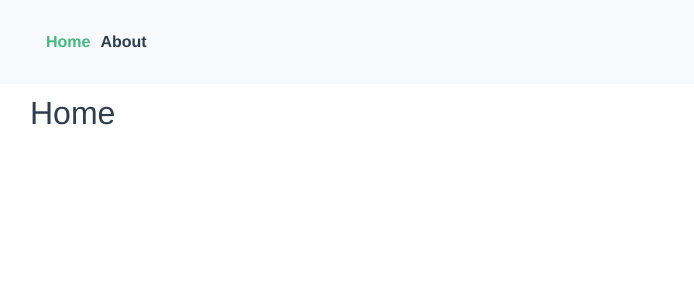
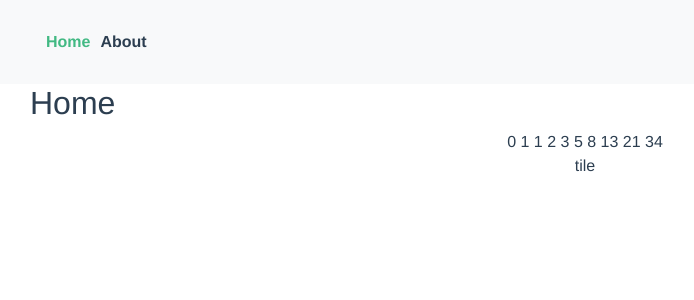
Before and after one commit to DeleteOMatic/guardian360, a Vue app: page / in a window 1280 px wide. Shown: the top 300 px of the page, without its empty margins (55-749 px from the left). Built offline with nearby package versions, Linux system fonts and the light colour scheme; the HTML template or start-up script is replaced by a standard one.

Commit message:
Add fibonacci component

```diff
--- /dev/null
+++ b/src/components/3_organisms/FIbonacciTile.vue
@@ -0,0 +1,43 @@
+<template>
+  <section>
+    <div v-html="info"></div>
+    <div v-html="tiles"></div>
+  </section>
+</template>
+<script>
+export default {
+  name: 'FibonacciTile',
+  components: {
+  },
+  data () {
+    return {
+      info: 'init',
+      tiles: ''
+    }
+  },
+  methods: {
+    // start
+    generateNumbers: function () {
+      console.log('generateNumbers')
+      let f0 = 0
+      let f1 = 1
+      let fibo = 0
+      this.info = ''
+      for (let i = 0; i < 10; i++) {
+        this.info = this.info + ' ' + fibo
+        f0 = f1
+        f1 = fibo
+        fibo = f1 + f0
+      }
+    },
+    generateTiles: function () {
+      this.tiles = '<div>tile</div>'
+    }
+    // end
+  },
+  mounted () {
+    this.generateNumbers()
+    this.generateTiles()
+  }
+}
+</script>
--- a/src/components/4_templates/HomeContent.vue
+++ b/src/components/4_templates/HomeContent.vue
@@ -2,14 +2,19 @@
   <section class="section-home">
     <main class="container">
       <h2>Home</h2>
+      <FibonacciTile />
     </main>
   </section>
 </template>
 <script>
+import FibonacciTile from '@/components/3_organisms/FIbonacciTile.vue'
+import Header from '@/components/3_organisms/Header.vue'
 
 export default {
   name: 'HomeContent',
-  components: {}
+  components: {
+    FibonacciTile
+  }
 }
 </script>
 <style lang="scss"></style>
--- a/src/views/Home.vue
+++ b/src/views/Home.vue
@@ -1,7 +1,7 @@
 <template>
-  <div class="home">
+  <section class="home">
     <HomeContent />
-  </div>
+  </section>
 </template>
 
 <script>
```
